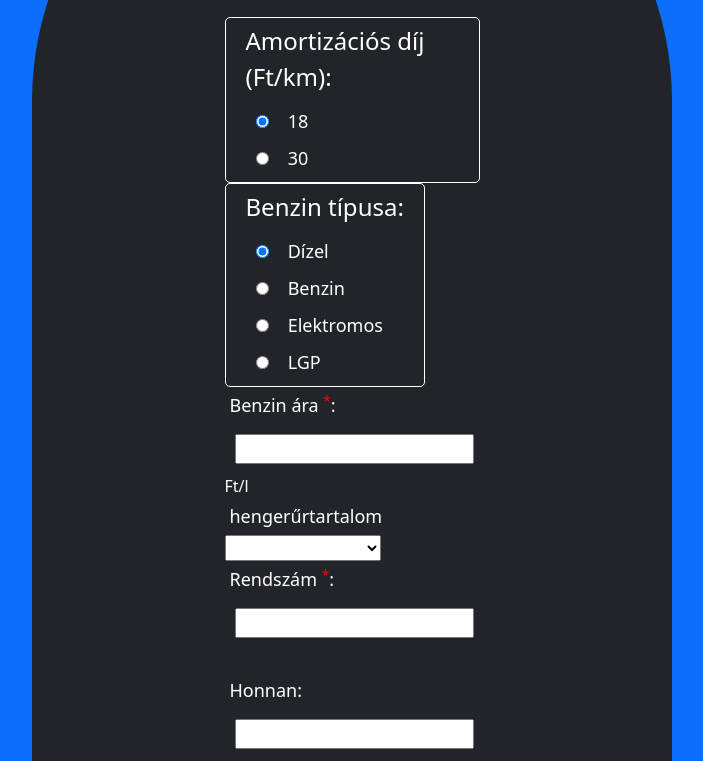
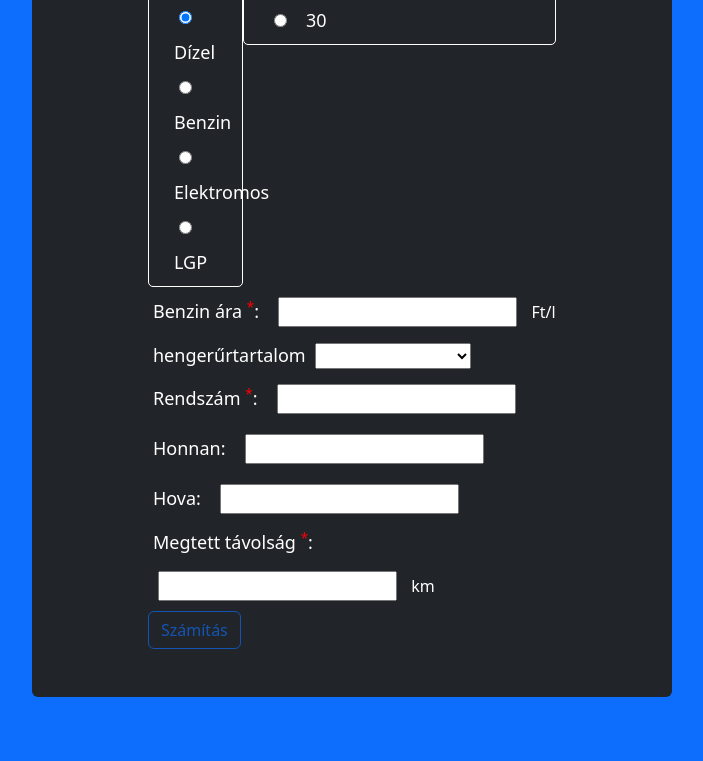
Before and after one commit to b0szazal/Frontend, a plain HTML site: page 10-02/nav/b.html in a window 1280 px wide. Shown: the part 267-1028 px from the top of the page, without its empty margins (288-991 px from the left). After the commit the page ends 964 px from the top, so only its background shows below. Drawn offline with Linux system fonts and the light colour scheme.

Commit message:
no more pill

```diff
--- a/10-02/nav/b.html
+++ b/10-02/nav/b.html
@@ -10,7 +10,7 @@
     <script src="./j.js"></script>
 </head>
 <body class="bg-primary">
-    <div class="container mt-5 bg-dark text-white rounded-pill col-6">
+    <div class="container mt-5 bg-dark text-white rounded p-5 col-6">
         <h2 class="mb-5">Költségtérítés</h2>
         <form class="col-9">
             <fieldset id="amiDijField">
--- a/10-02/nav/c.css
+++ b/10-02/nav/c.css
@@ -26,6 +26,3 @@ fieldset{
 .required{
     color: red;
 }
-.container{
-    padding: 150px;
-}
```
